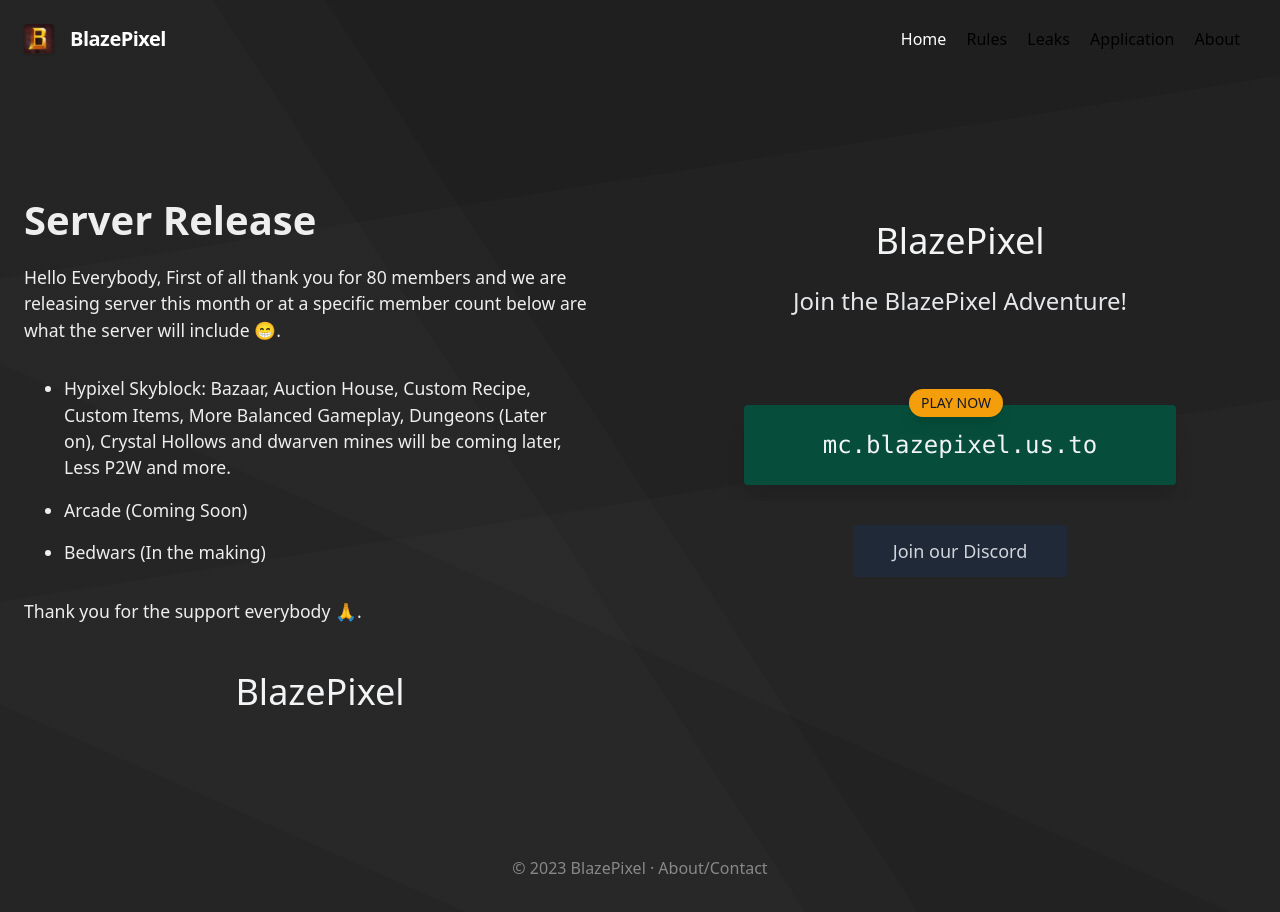
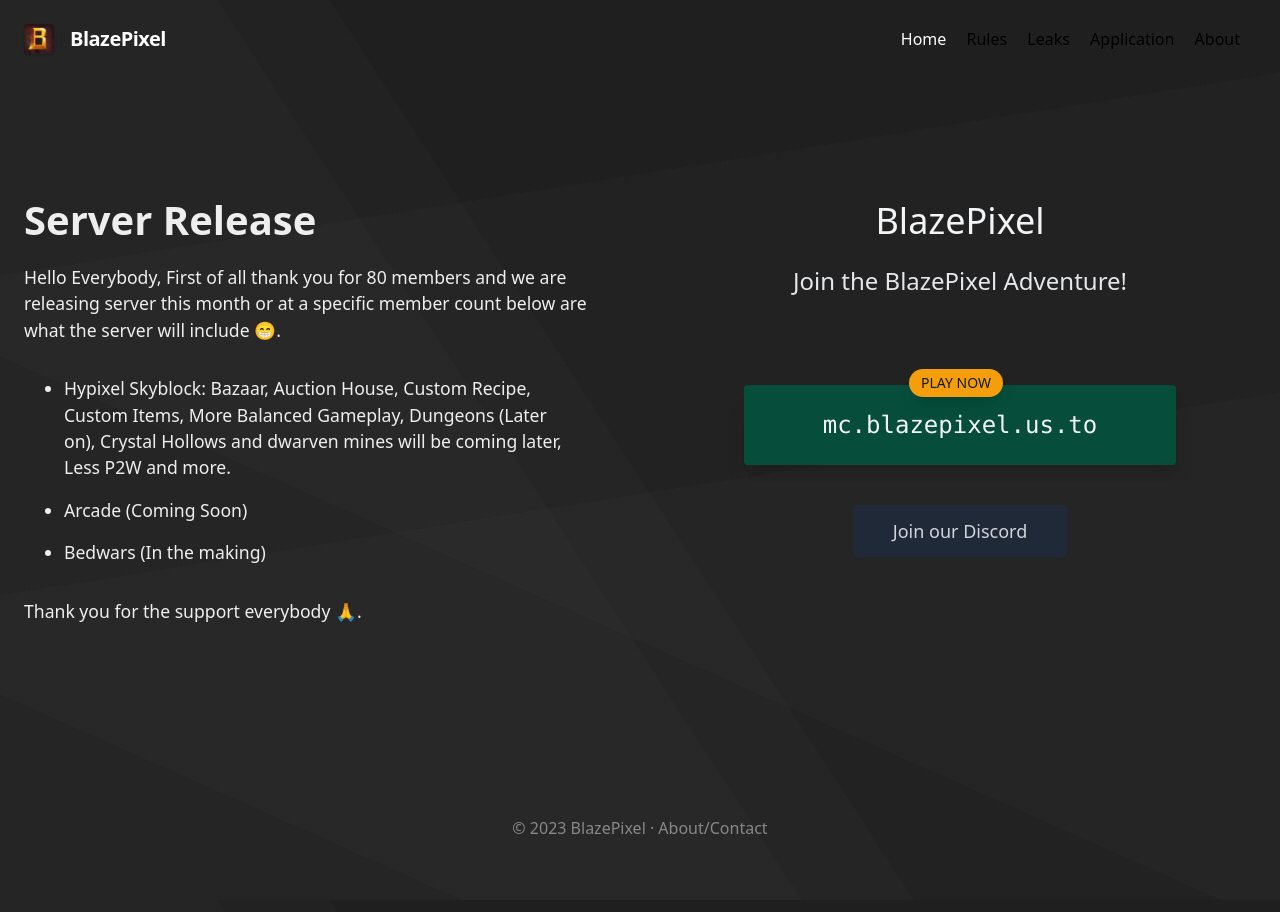
Before and after one commit to BlazePixel-Network/website, a Jekyll site: the page built from docs/index.md, in a window 1280 px wide. Built offline with Jekyll 4.4.1, drawn with Linux system fonts in a browser that asks for light colours; a script that is not in the unit is left out; comment, search, counter and statistics services are not loaded; our own code applies the rules of GitHub Pages for plain Markdown files.

Commit message:
Update home.html

```diff
--- a/docs/_layouts/home.html
+++ b/docs/_layouts/home.html
@@ -29,8 +29,6 @@
     <div id="layoutpage" class="items-left layoutpage mx-auto pt-2 pb-8 px-2">
     {{ content }}
     </div>
-                    <h1 class="text-4xl text-gray-100 pt-12 lg:pt-0">{{ site.serverName }}</h1>
-
         <script src="https://cdn.jsdelivr.net/npm/@widgetbot/html-embed"></script>
     </div>
 </div>
```
